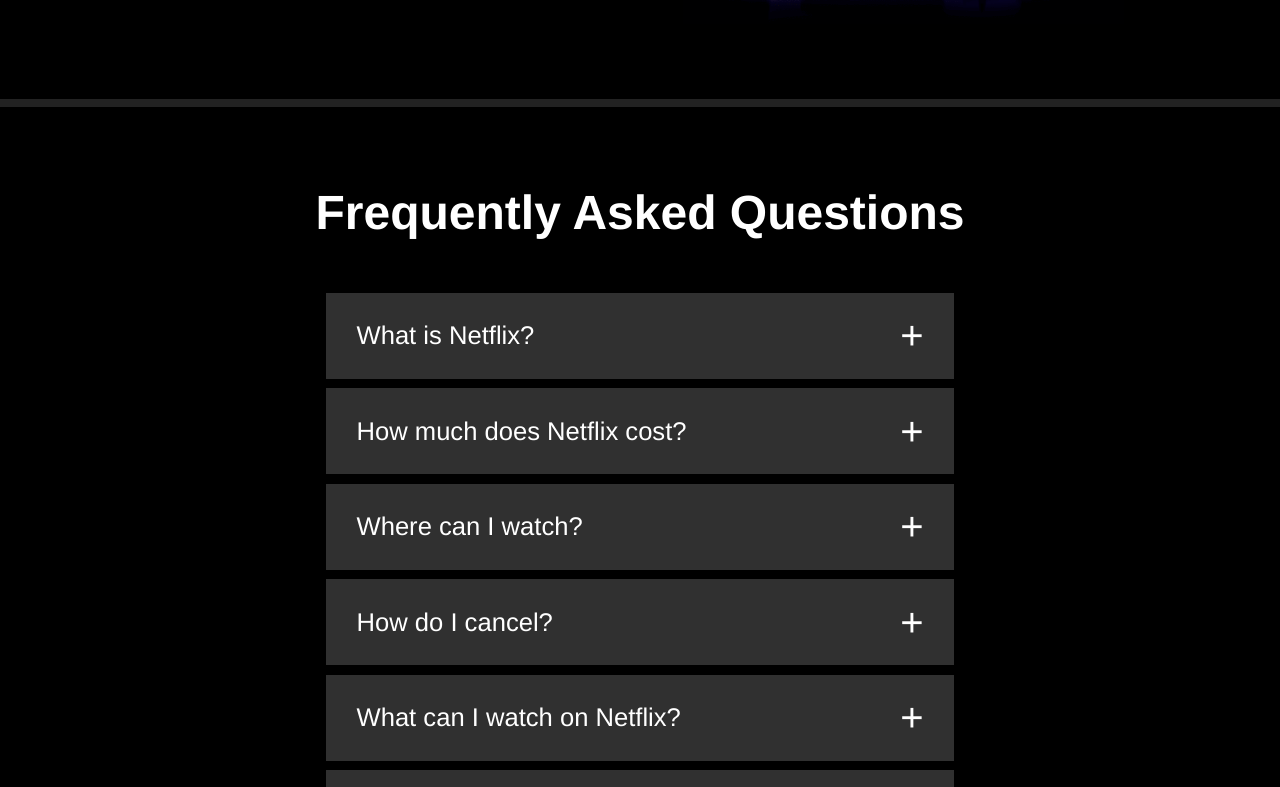
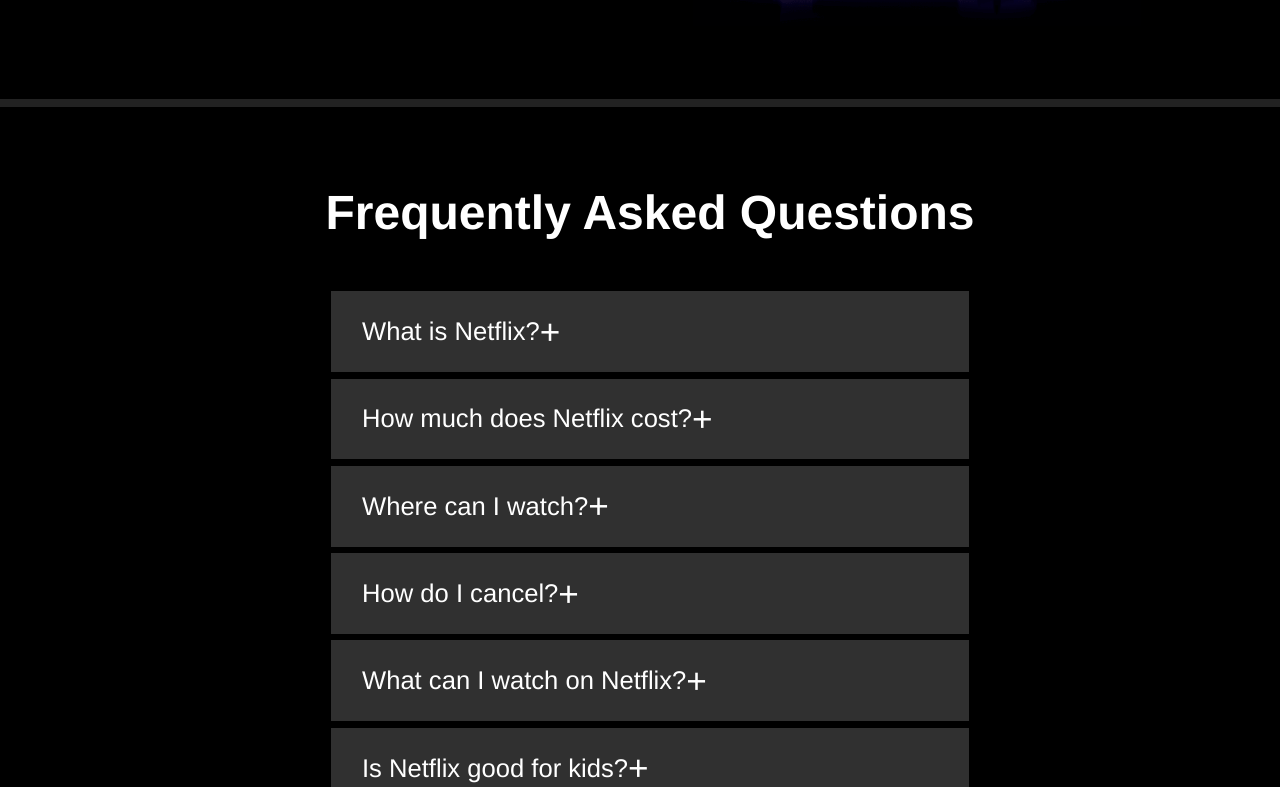
Before and after one commit to SovanMarat/JS-Front-end-Lab, a React (Create React App) app: page / in a window 1280 px wide. Shown: the part 2573-3360 px from the top of the page. Built offline with nearby package versions, Linux system fonts and the light colour scheme.

Commit message:
fix: fix content FAQ

```diff
--- a/src/modules/Content/FAQ.tsx
+++ b/src/modules/Content/FAQ.tsx
@@ -2,13 +2,16 @@
 
 export default function FAQ() {
   return (
-    <div className='BoxFAQ'>
-      <div className='titleFAQ'>Frequently Asked Questions</div>
-      {faqContent.map(({ title }) => (
-        <div key={title} className='cardFAQ'>
-          {title}
-          <div className='plusFAQ'>+</div>
-        </div>
+    <div className='box-FAQ'>
+      <div className='title-FAQ'>Frequently Asked Questions</div>
+      {faqContent.map(({ title, content }) => (
+          <details key={title} className='card-FAQ'>
+            <summary className='card-FAQ__title'>
+              {title}
+              <small>+</small>
+            </summary>
+            <div className='card-FAQ__content'>{content}</div>
+          </details>
       ))}
     </div>
   );
--- a/src/modules/Content/content.scss
+++ b/src/modules/Content/content.scss
@@ -1,11 +1,15 @@
 .section-content,
-.BoxFAQ {
+.box-FAQ {
   display: flex;
   justify-content: center;
   align-items: center;
   background-color: black;
   margin: 8px 0;
   padding: 30px 10px 50px 10px;
+  width: 100%;
+}
+.box-FAQ {
+  flex-direction: column;
 }
 
 .section-content_reverse {
@@ -17,17 +21,17 @@
   display: flex;
   flex-direction: column;
   margin: 0 30px;
-}
 
-.content__subtitle {
-  margin: 20px 0;
-  font-weight: 500;
-  font-size: 1.6rem;
-  width: 95%;
-}
+  &__title {
+    font-size: 3.1rem;
+  }
 
-.content__title {
-  font-size: 3.1rem;
+  &__subtitle {
+    margin: 20px 0;
+    font-weight: 500;
+    font-size: 1.6rem;
+    width: 95%;
+  }
 }
 
 .picture-box {
@@ -40,18 +44,18 @@
   z-index: 2;
 }
 
-.box-video__content {
-  width: 22.5rem;
-  z-index: 1;
-  margin-bottom: 10px;
-}
-
 .box-video {
   display: flex;
   align-items: center;
   justify-content: center;
   height: 100%;
   z-index: 1;
+
+  &__content {
+    width: 22.5rem;
+    z-index: 1;
+    margin-bottom: 10px;
+  }
 }
 
 .tv-media {
@@ -71,36 +75,45 @@
   background-image: url(../../img/kidsProfiles.png);
 }
 
-.BoxFAQ {
-  flex-direction: column;
-  text-align: center;
-}
-
-.titleFAQ {
+.title-FAQ {
   font-size: 3rem;
   padding: 3rem 0;
   font-weight: 600;
 }
 
-.cardFAQ,
-.contentCardFAQ {
+.card-FAQ {
   padding: 0.8em 1.2em 0.8em 1.2em;
   background: #303030;
   width: 45%;
   font-size: 1.6rem;
-  margin: 0.3rem 0;
+  margin: 0.2rem 0;
   font-weight: 500;
   display: flex;
   align-items: center;
   justify-content: space-between;
+  &__title {
+    list-style: none;
+    display: flex;
+    justify-content: space-between;
+    align-items: center;
+    cursor: pointer;
+  }
 }
 
-.contentCardFaqHide {
-  height: 0;
+.card-FAQ__content {
+  margin: 0 0 0.1rem 0;
+  background: #303030;
+  font-size: 1.6rem;
+  padding: 15px 0 0 0;
 }
 
-.plusFAQ {
-  font-size: 2.5rem;
+small {
+  font-size: 2.2rem;
+  transition: 0.3s;
+}
+
+details[open] summary small {
+  transform: rotate(45deg);
 }
 
 @media screen and (max-width: 756px) {
@@ -151,4 +164,12 @@
   .box-video__content {
     width: 22.5rem;
   }
+
+  .box-FAQ {
+    width: auto;
+  }
+
+  .card-FAQ {
+    width: 100%;
+  }
 }
```
